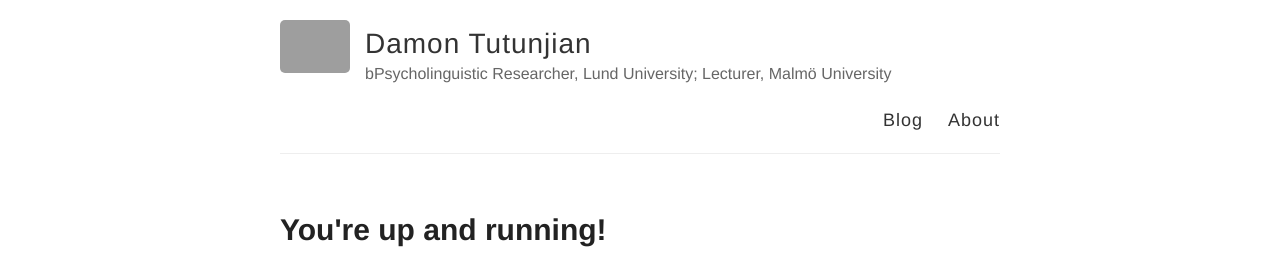
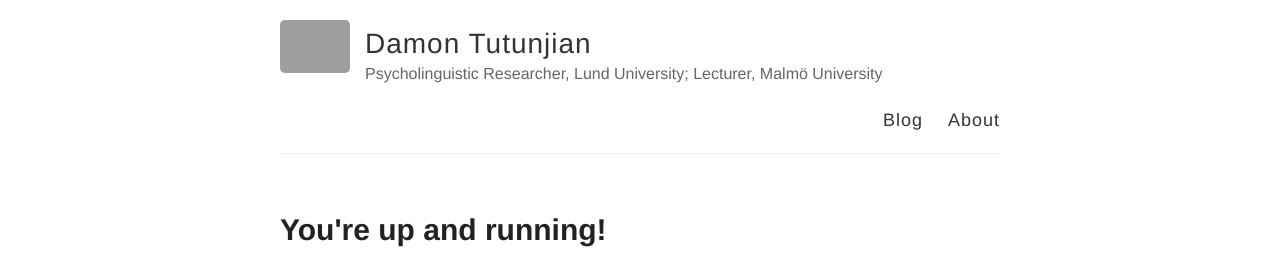
Before and after one commit to snkyflt/snkyflt.github.io, a Jekyll site: the page built from index.html, in a window 1280 px wide. Shown: the top 257 px of the page. Built offline with Jekyll 4.4.1, drawn with Linux system fonts in a browser that asks for light colours; grey boxes are pictures that could not be loaded.

Commit message:
Revert "added mistake on purpse"
This reverts commit bf1de0e7fbda6b5aede3eaa673581c335da79daa.

```diff
--- a/_config.yml
+++ b/_config.yml
@@ -6,7 +6,7 @@
 name: Damon Tutunjian
 
 # Short bio or description (displayed in the header)
-description: bPsycholinguistic Researcher, Lund University; Lecturer, Malmö University
+description: Psycholinguistic Researcher, Lund University; Lecturer, Malmö University
 
 # URL of your avatar or profile pic (you could use your GitHub profile pic)
 avatar: https://raw.githubusercontent.com/barryclark/jekyll-now/master/images/jekyll-logo.png
```
